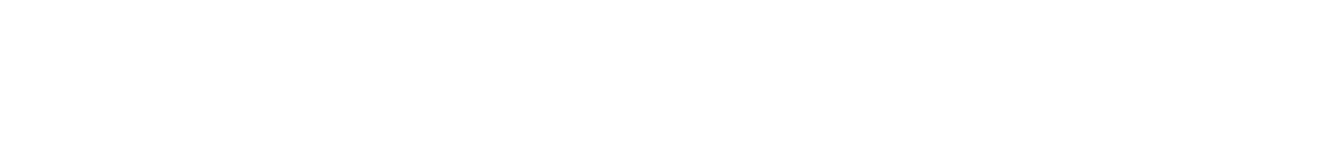
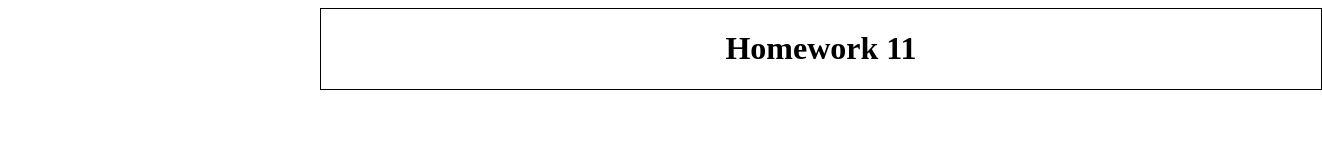
Before and after one commit to iGalilei11/Homework11, a plain HTML site: page index.html in a window 1280 px wide. Shown: the whole page, 1322 px wide, since content can reach past the window. Drawn offline with Linux system fonts and the light colour scheme.

Commit message:
added title

```diff
--- a/index.html
+++ b/index.html
@@ -5,8 +5,9 @@
     <meta http-equiv="X-UA-Compatible" content="IE=edge">
     <meta name="viewport" content="width=device-width, initial-scale=1.0">
     <title>Document</title>
+    <link rel="stylesheet" href="/src/style.css">
 </head>
 <body>
-
+    <h1>Homework 11</h1>
 </body>
 </html>
--- /dev/null
+++ b/src/style.css
@@ -0,0 +1,6 @@
+body {
+    text-align: center;
+    border: 1px solid black;
+    margin-left: 25%;
+    width: 1000px;
+}
```
